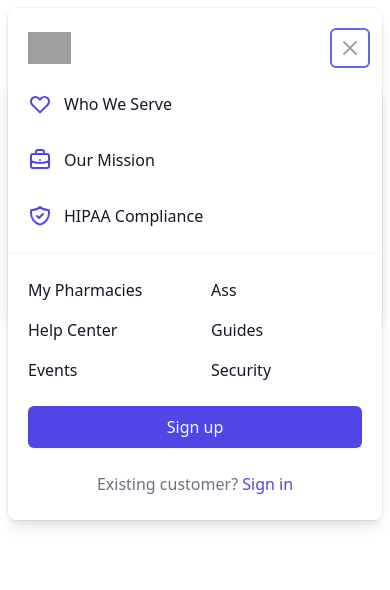
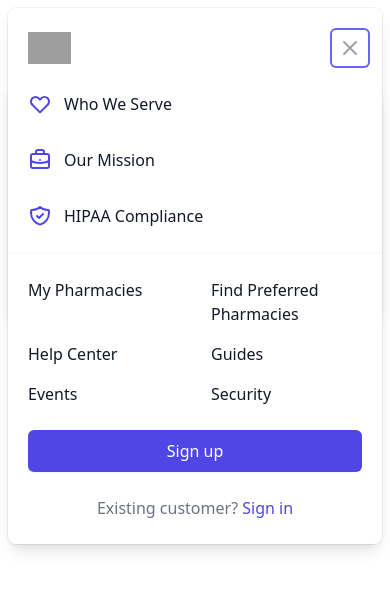
Before and after one commit to seanbiller/rxgenius, a Next.js app: page / in a window 390 px wide. Both pictures are taken after a click on the button "Open menu". Shown: the top 590 px of the page. Built offline with nearby package versions, Linux system fonts and the light colour scheme; grey boxes are pictures that could not be loaded.

Commit message:
small fix

```diff
--- a/components/navbar.js
+++ b/components/navbar.js
@@ -372,7 +372,7 @@ export default function Example() {
                   href="#"
                   className="text-base font-medium text-gray-900 hover:text-gray-700"
                 >
-                  Ass
+                  Find Preferred Pharmacies
                 </a>
                 {resources.map((item) => (
                   <a
```
